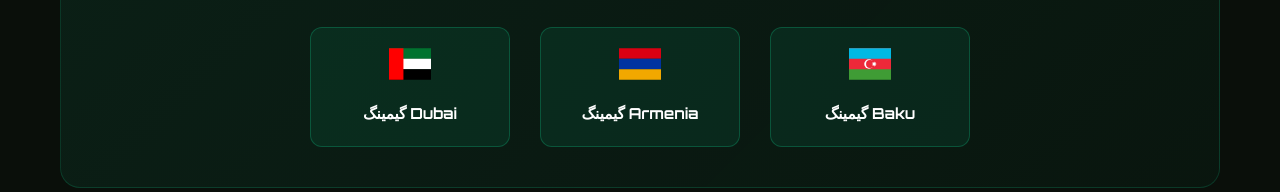
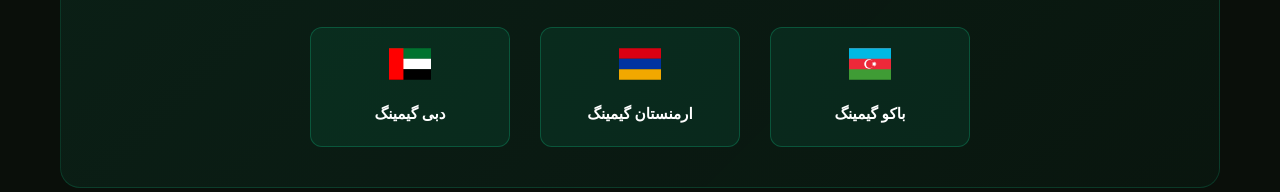
Before and after one commit to greenyping/greenyping.github.io, a plain HTML site: page index.html in a window 1280 px wide. Shown: the part 1181-1373 px from the top of the page. Drawn offline with nearby package versions, Linux system fonts and the light colour scheme; a script that the page names is missing; a web font is replaced by a local one.

Commit message:
Update index.html

```diff
--- a/index.html
+++ b/index.html
@@ -463,19 +463,19 @@
                         <div class="gaming-server-flag-container">
                             <span class="gaming-server-flag fi fi-az"></span>
                         </div>
-                        <div class="gaming-server-name"><span class="english-text">Baku</span> گیمینگ</div>
+                        <div class="gaming-server-name">باکو گیمینگ</div>
                     </div>
                     <div class="gaming-server">
                         <div class="gaming-server-flag-container">
                             <span class="gaming-server-flag fi fi-am"></span>
                         </div>
-                        <div class="gaming-server-name"><span class="english-text">Armenia</span> گیمینگ</div>
+                        <div class="gaming-server-name">ارمنستان گیمینگ</div>
                     </div>
                     <div class="gaming-server">
                         <div class="gaming-server-flag-container">
                             <span class="gaming-server-flag fi fi-ae"></span>
                         </div>
-                        <div class="gaming-server-name"><span class="english-text">Dubai</span> گیمینگ</div>
+                        <div class="gaming-server-name">دبی گیمینگ</div>
                     </div>
                 </div>
             </section>
```
